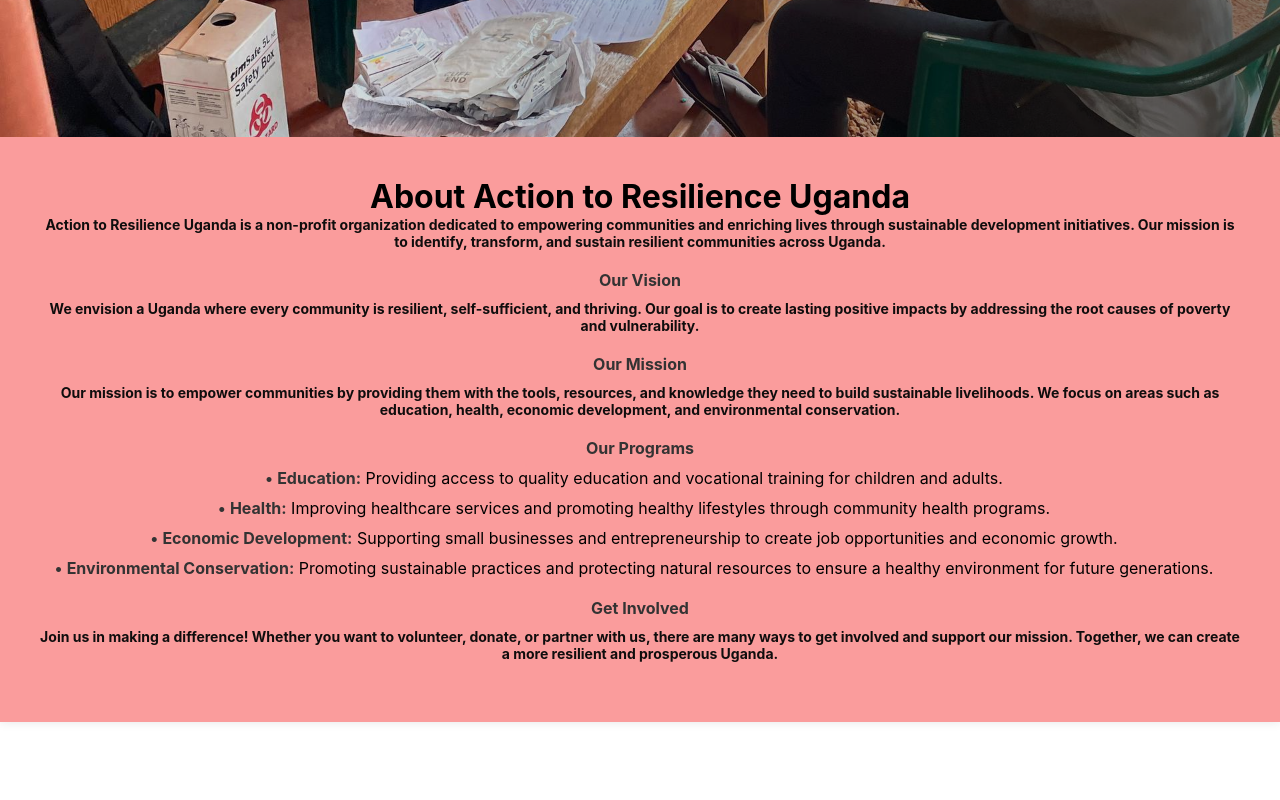
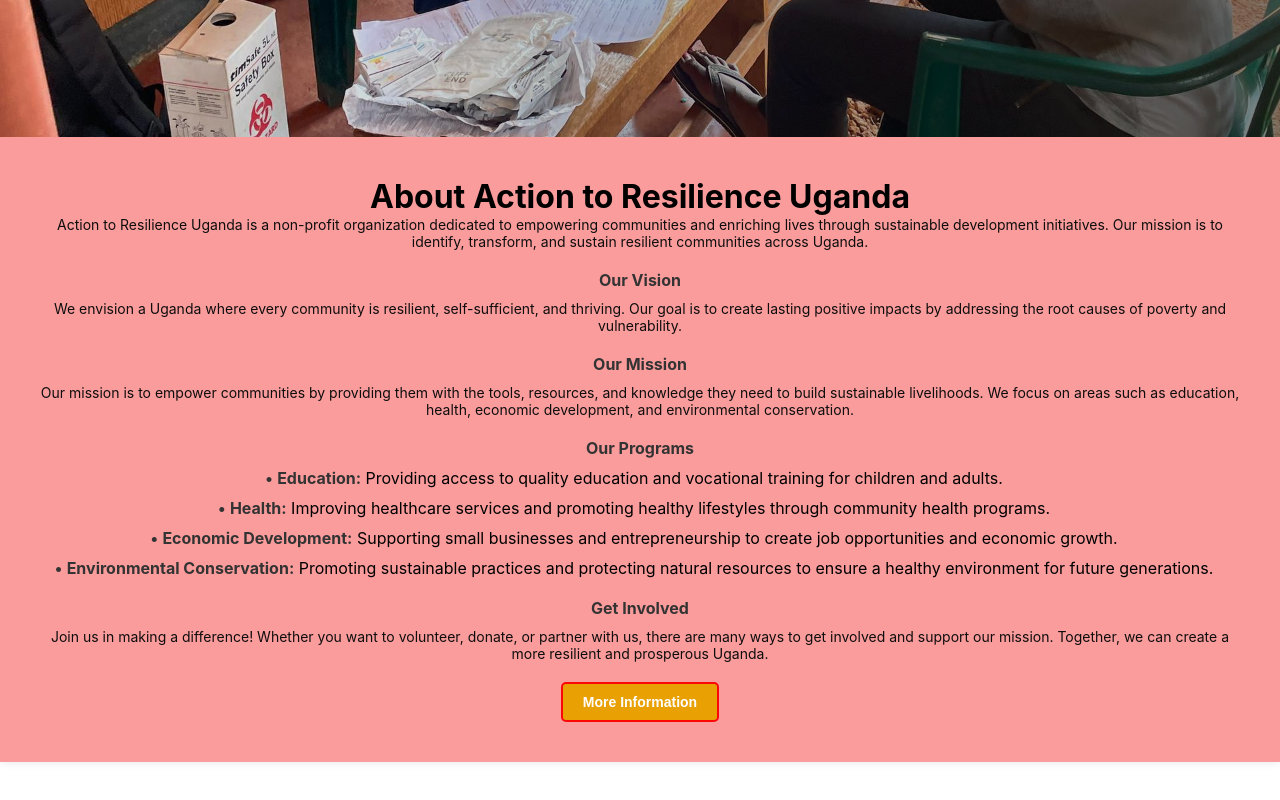
Before and after one commit to cosmah/actiontoresilienceuganda, a React (Create React App) app in the folder actiontoresilienceuganda/: page / in a window 1280 px wide. Shown: the part 697-1497 px from the top of the page. Built offline with nearby package versions, Linux system fonts and the light colour scheme.

Commit message:
added a forwardig button

```diff
--- a/actiontoresilienceuganda/src/components/Habout/Habout.css
+++ b/actiontoresilienceuganda/src/components/Habout/Habout.css
@@ -4,6 +4,7 @@
     background-color: #fa9c9c;
     box-shadow: 0 0 10px rgba(0, 0, 0, 0.1);
     padding: 20px;
+
   }
 
   .Habout .title {
@@ -42,7 +43,6 @@
     font-size: 14px;
     color: #0f0d0d;
     margin-bottom: 20px;
-    font-weight: bold;
   }
 
   .Habout .content ul {
@@ -67,6 +67,29 @@
     display: inline-block;
     width: 1em;
     margin-left: -1em;
+  }
+
+  /* Button Styles */
+  .Habout .content button {
+    background-color: #e9a002;
+    color: white;
+    border: 2px solid rgb(250, 8, 8); /* Set the border to orange */
+    padding: 10px 20px;
+    font-size: 14px;
+    font-weight: bold;
+    border-radius: 5px;
+    cursor: pointer;
+    transition: background-color 0.3s ease, transform 0.3s ease;
+  }
+
+  .Habout .content button:hover {
+    background-color: #0056b3;
+    transform: scale(1.05);
+  }
+
+  .Habout .content button:active {
+    background-color: #004494;
+    transform: scale(1);
   }
 
   /* Responsive Styles */
--- a/actiontoresilienceuganda/src/components/Habout/Habout.jsx
+++ b/actiontoresilienceuganda/src/components/Habout/Habout.jsx
@@ -1,11 +1,17 @@
 import React from "react";
+import { useNavigate } from "react-router-dom";
 import "./Habout.css";
 
 const Habout = (props) => {
+  const navigate = useNavigate();
+
+  const handleMoreInfoClick = () => {
+    navigate("/about");
+  };
+
   return (
     <>
       <div className="Habout">
-
         <div className="content">
           <h1>About Action to Resilience Uganda</h1>
           <p>
@@ -30,6 +36,7 @@ const Habout = (props) => {
           <p>
             Join us in making a difference! Whether you want to volunteer, donate, or partner with us, there are many ways to get involved and support our mission. Together, we can create a more resilient and prosperous Uganda.
           </p>
+          <button onClick={handleMoreInfoClick}>More Information</button>
         </div>
       </div>
     </>
```
Lines whose indentation alone changed are shown as unchanged.
